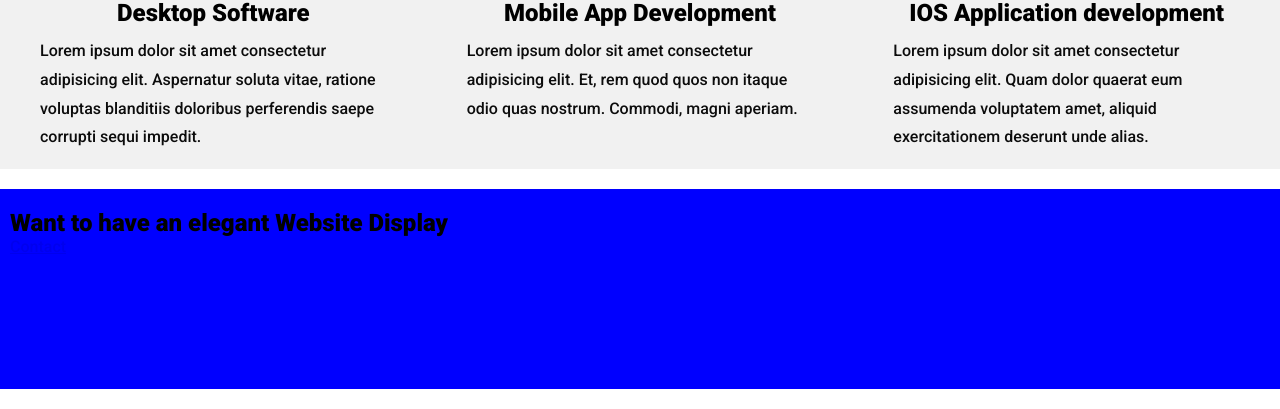
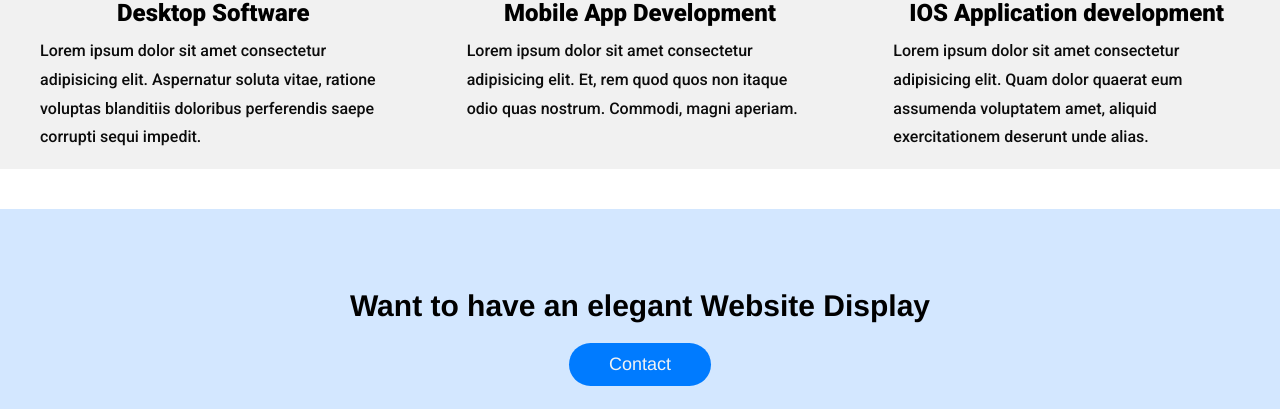
Before and after one commit to Umar-Soft/code, a plain HTML site: page index.html in a window 1280 px wide. Shown: the part 1001-1410 px from the top of the page. Drawn offline with Linux system fonts and the light colour scheme.

Commit message:
Update style.css

```diff
--- a/style.css
+++ b/style.css
@@ -104,9 +104,28 @@ body{
 }
 
 .advert{
-    background-color: blue;
+    display: flex;
+    flex-direction: column;
+    background-color: #d3e7ff;
     width: 100%;
     height: 200px;
-    padding: 20px 10px;
+    padding-top: 80px;
+    margin-top: 40px;
+    align-content: center;
+    align-items: center;
+}
+.advert h2{
+    font-size: 30px;
+    font-family: helvetica;
+}
+.advert a{
+    font-family: helvetica;
+    font-size: 18px;
+    padding: 11px 40px;
+    text-decoration: none;
+    outline: none;
+    color: #f3f3f3;
+    background-color: #007bff;
     margin-top: 20px;
+    border-radius: 30px;
 }
```
